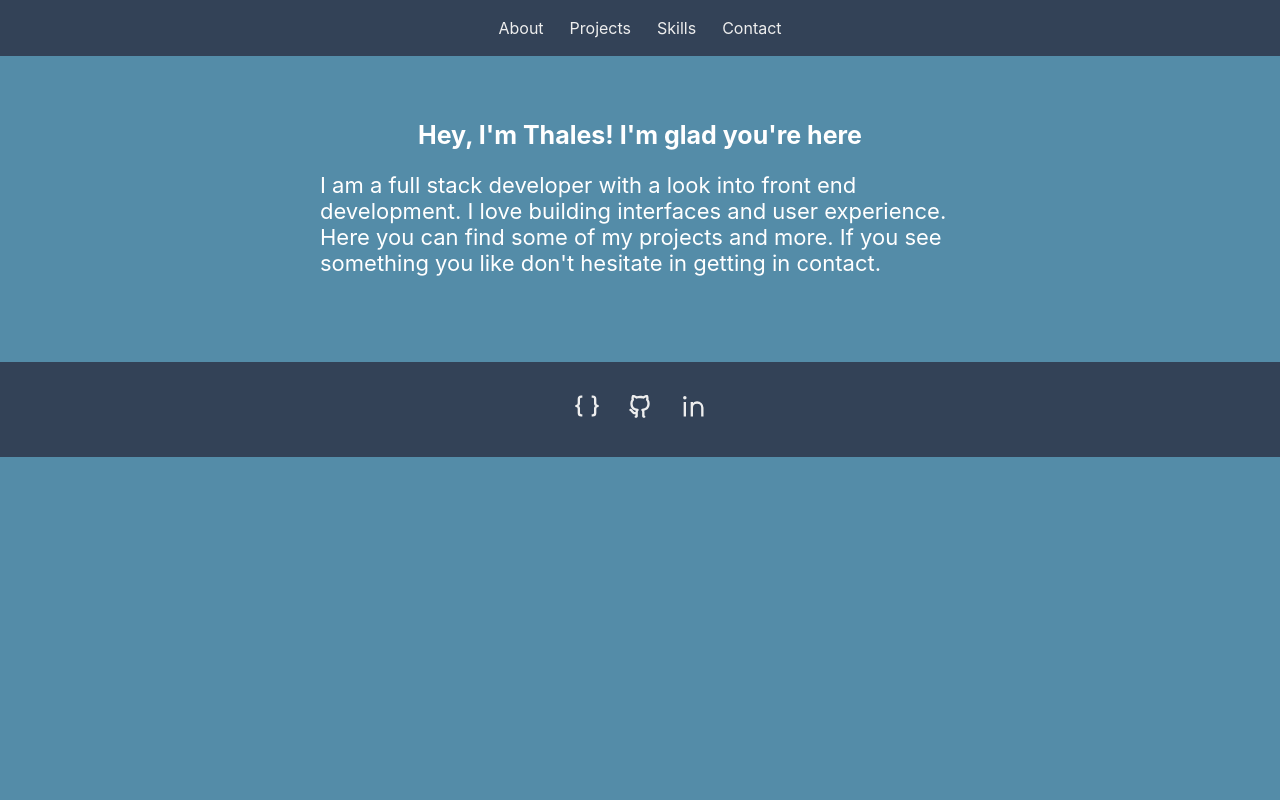
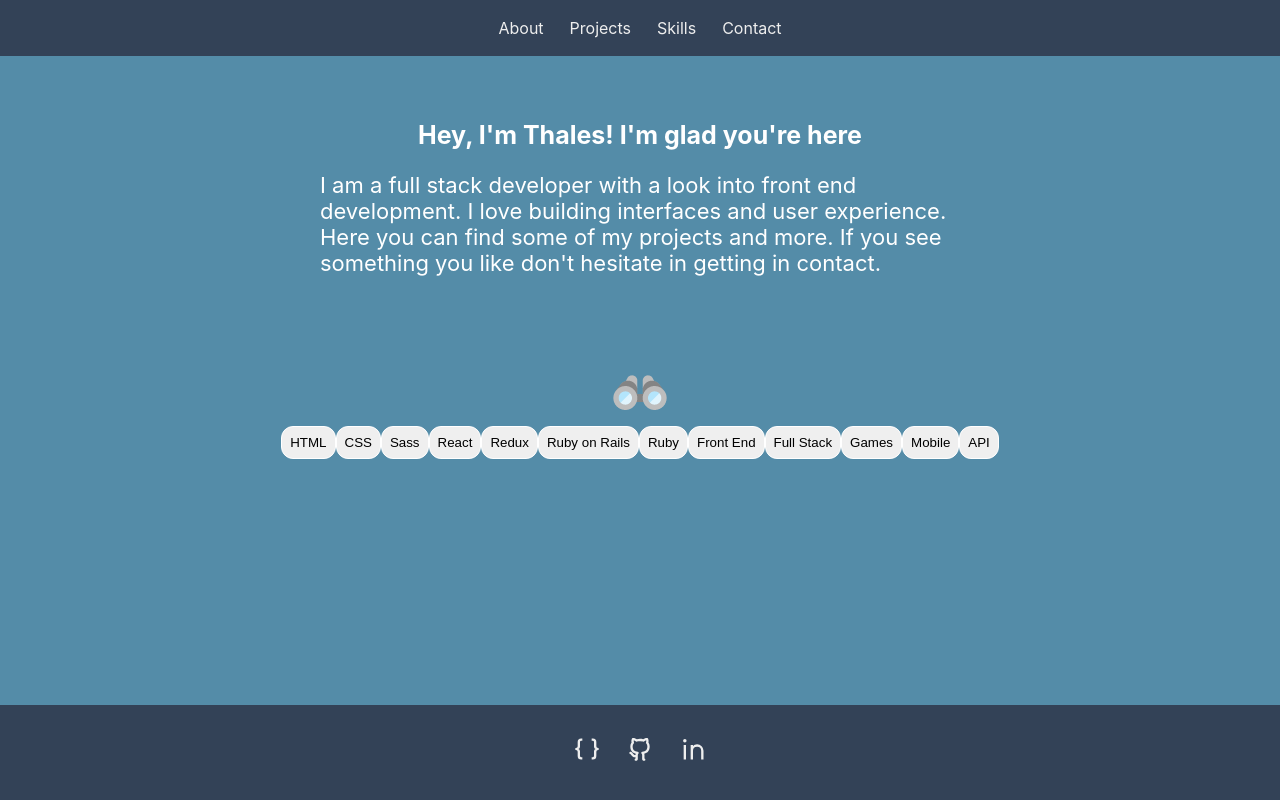
Before and after one commit to thneves/Thales-Next, a Next.js app: page /home in a window 1280 px wide. Built offline with nearby package versions, Linux system fonts and the light colour scheme.

Commit message:
Add tags for searching

```diff
--- a/components/Footer.tsx
+++ b/components/Footer.tsx
@@ -6,6 +6,9 @@ const StyledFooter = styled(motion.footer)`
   display: flex;
   justify-content: center;
   text-align: center;
+  position: fixed;
+  width: 100%;
+  bottom: 0;
   gap: 25px;
   padding: 20px 0;
   background-color: #334257;
--- a/components/Search.tsx
+++ b/components/Search.tsx
@@ -1,10 +1,43 @@
+import { useState } from "react";
 import styled from "styled-components";
-import { useState } from "react";
+import Image from "next/image"
+import { motion } from "framer-motion";
+import { tags } from "../constants/tags";
+import SearchImg from "../public/search.png";
+
+
+const SearchBox = styled.div`
+  display: flex;
+  flex-direction: column;
+  justify-content: center;
+  align-items: center;
+  margin: 0 auto;
+`
+
+const Tags = styled(motion.button)`
+  padding: 8px;
+  border: 1px solid white;
+  border-radius: 12px;
+`
+
+const StyledDivTags = styled.div`
+  display: flex;
+  margin: 0 auto;
+`
 
 const Search = () => {
+
+  const [tag, setTag] = useState("");
+
   return (
-    <>
-    </>
+    <SearchBox>
+    <Image src={SearchImg} alt="binocru" width={64} height={64} layout="fixed" />
+        <StyledDivTags>
+        {tags.map(item => {
+        return <Tags>{item}</Tags>
+      })}
+    </StyledDivTags>
+    </SearchBox>
   )
 }
 
--- a/constants/tags.tsx
+++ b/constants/tags.tsx
@@ -1,4 +1,4 @@
-const tags = [
+export const tags = [
   "HTML",
   "CSS",
   "Sass",
--- a/pages/home.tsx
+++ b/pages/home.tsx
@@ -1,6 +1,8 @@
 import styled from "styled-components";
+import Image from "next/image";
 import Footer from "../components/Footer";
 import Navbar from "../components/Navbar";
+import Search from "../components/Search";
 import BasicLayout from "../layout/Basic";
 
 const Box = styled.div`
@@ -24,6 +26,7 @@ const Box = styled.div`
 `;
 
 
+
 const Home = () => {
   return (
     <BasicLayout>
@@ -36,6 +39,7 @@ const Home = () => {
             hesitate in getting in contact.
           </p>
         </Box>
+        <Search />
       <Footer />
     </BasicLayout>
   )
```
Also changed, not shown: components/Cards.tsx (added), public/search.png (added).
